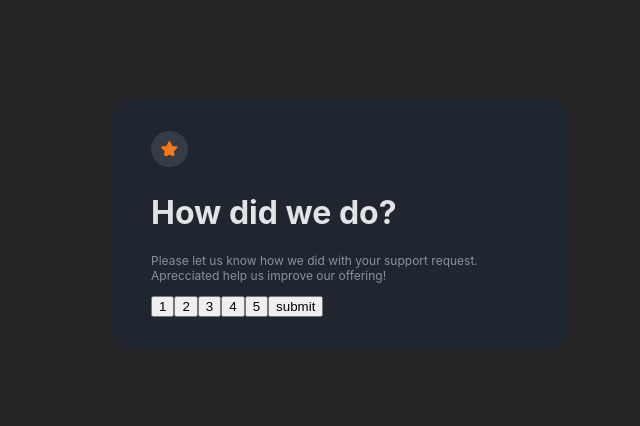
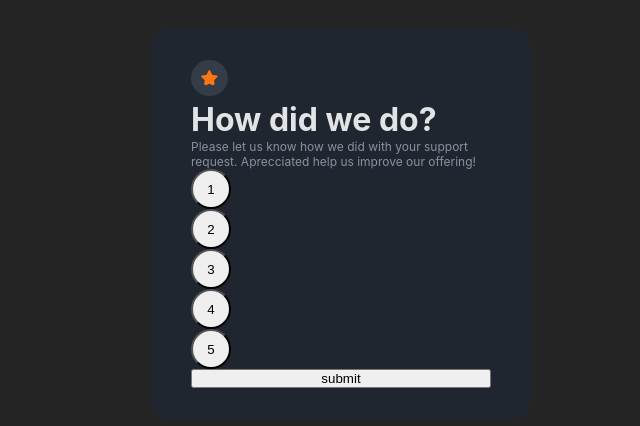
Before and after one commit to JosRafael/Projeto-Rating, a React (Vite) app in the folder projeto/: page / in a window 1280 px wide. Shown: the part 176-602 px from the top of the page, without its empty margins (299-939 px from the left). Built offline with nearby package versions, Linux system fonts and the light colour scheme.

Commit message:
arrumando o card

```diff
--- a/projeto/src/components/rating-card.module.css
+++ b/projeto/src/components/rating-card.module.css
@@ -3,6 +3,8 @@
     width: 380px;
     padding: 2rem 2.5rem;
     border-radius: 20px;
+    display: flex;
+    flex-direction: column;
 }
 .star{
     background-color: #333c47;
@@ -15,5 +17,14 @@
 .description{
     color: #8b919d;
     font-size: 12px;
+}
+.button{
+    width: 40px;
+    height: 40px;
+    align-items: center;
+    justify-content: center;
+    border-radius: 50px;
+}
+.submit{
 
 }
--- a/projeto/src/components/rating-card.tsx
+++ b/projeto/src/components/rating-card.tsx
@@ -1,7 +1,9 @@
 import styles from './rating-card.module.css';
 export default function RatingCard(){
     return <div className={styles.card}>
+       <div>
         <img className={styles.star} src='/icon-star.svg' alt='star'/>
+       </div>
 
         <h1 className={styles.title}>How did we do?</h1>
 
@@ -9,11 +11,11 @@ export default function RatingCard(){
             Please let us know how we did with your support request. Aprecciated help us improve our offering!
         </p>
 
-        <button>1</button>
-        <button>2</button>
-        <button>3</button>
-        <button>4</button>
-        <button>5</button>
-        <button>submit</button>
+        <button className={styles.button}>1</button>
+        <button className={styles.button}> 2</button>
+        <button className={styles.button}>3</button>
+        <button className={styles.button}>4</button>
+        <button className={styles.button}>5</button>
+        <button className={styles.submit}>submit</button>
     </div>
 }
--- a/projeto/src/index.css
+++ b/projeto/src/index.css
@@ -1,3 +1,8 @@
+*{
+  padding:0;
+  margin: 0;
+  box-sizing: border-box;
+}
 :root {
   font-family: Inter, system-ui, Avenir, Helvetica, Arial, sans-serif;
   background-color: #242424;
```
